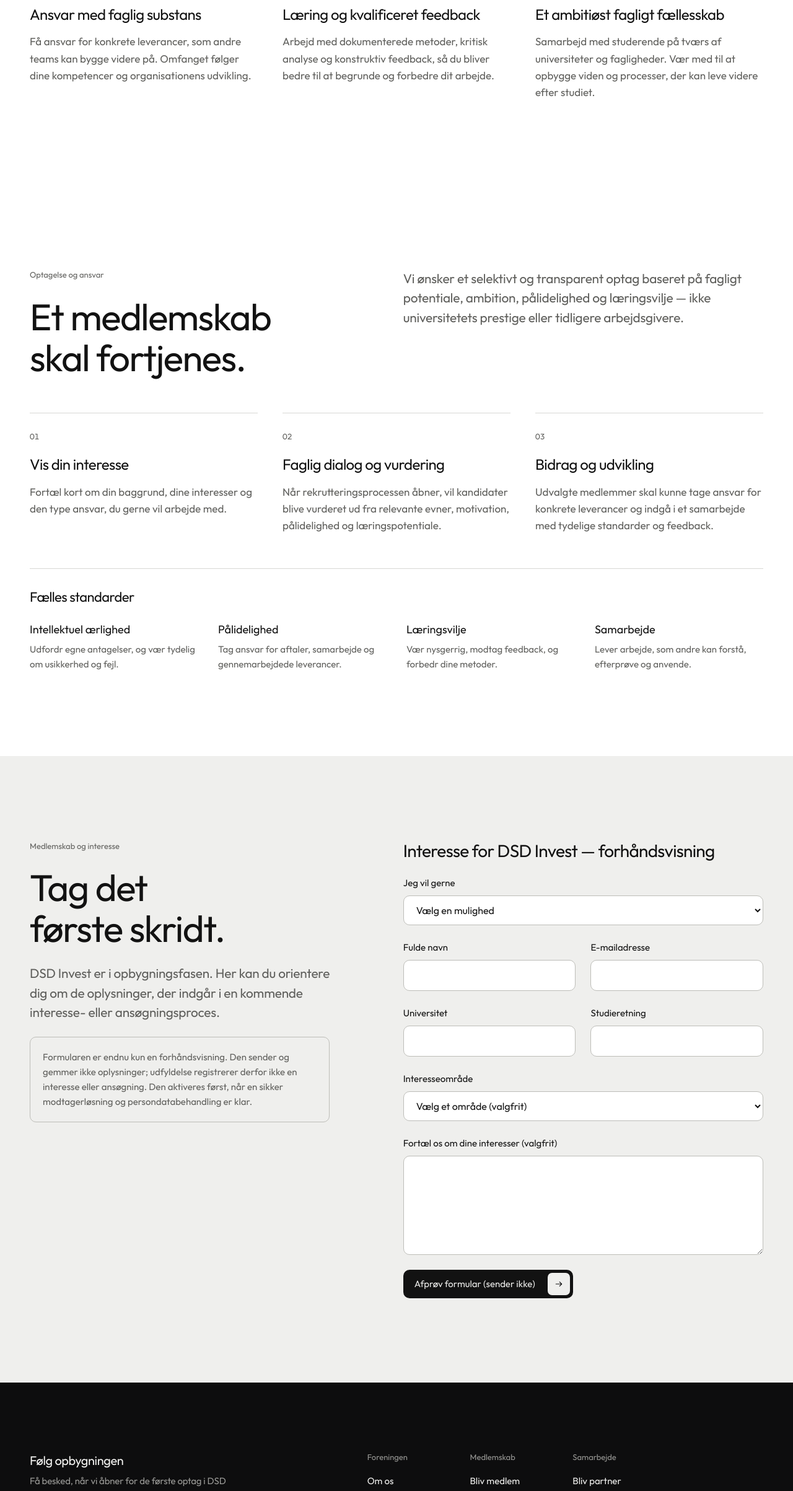
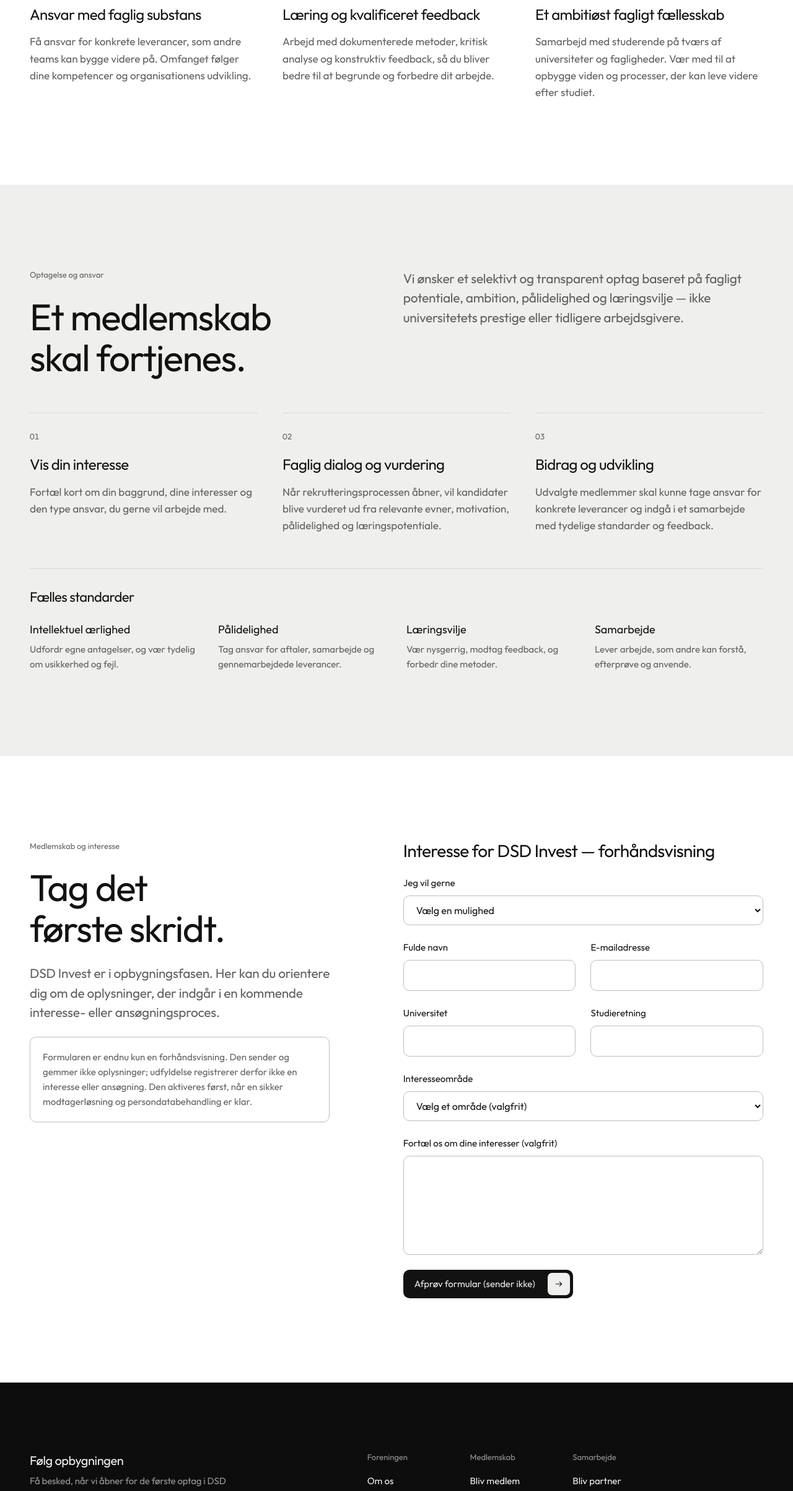
Before and after one commit to JakobDrist/Landing-Page-Student-Driven-Capital, a Next.js app: page /membership in a window 1280 px wide. Shown: the part 2482-4888 px from the top of the page at 62% size. Built offline with nearby package versions, Linux system fonts and the light colour scheme.

Commit message:
style(membership): alternate neutral section backgrounds after reordering

```diff
--- a/src/components/pages/membership-page.tsx
+++ b/src/components/pages/membership-page.tsx
@@ -56,7 +56,7 @@ export function MembershipPage() {
         </div>
       </Section>
 
-      <Section className="bg-white">
+      <Section>
         <div className="grid gap-12 lg:grid-cols-[1fr_1.2fr] lg:gap-[10%]">
           <div>
             <p className="text-[13px] text-muted">Optagelse og ansvar</p>
@@ -102,7 +102,7 @@ export function MembershipPage() {
         </div>
       </Section>
 
-      <Section id="membership-form" className="scroll-mt-20">
+      <Section id="membership-form" className="scroll-mt-20 bg-white">
         <div className="grid gap-14 lg:grid-cols-[1fr_1.2fr] lg:gap-[10%]">
           <aside>
             <p className="text-[13px] text-muted">Medlemskab og interesse</p>
```
